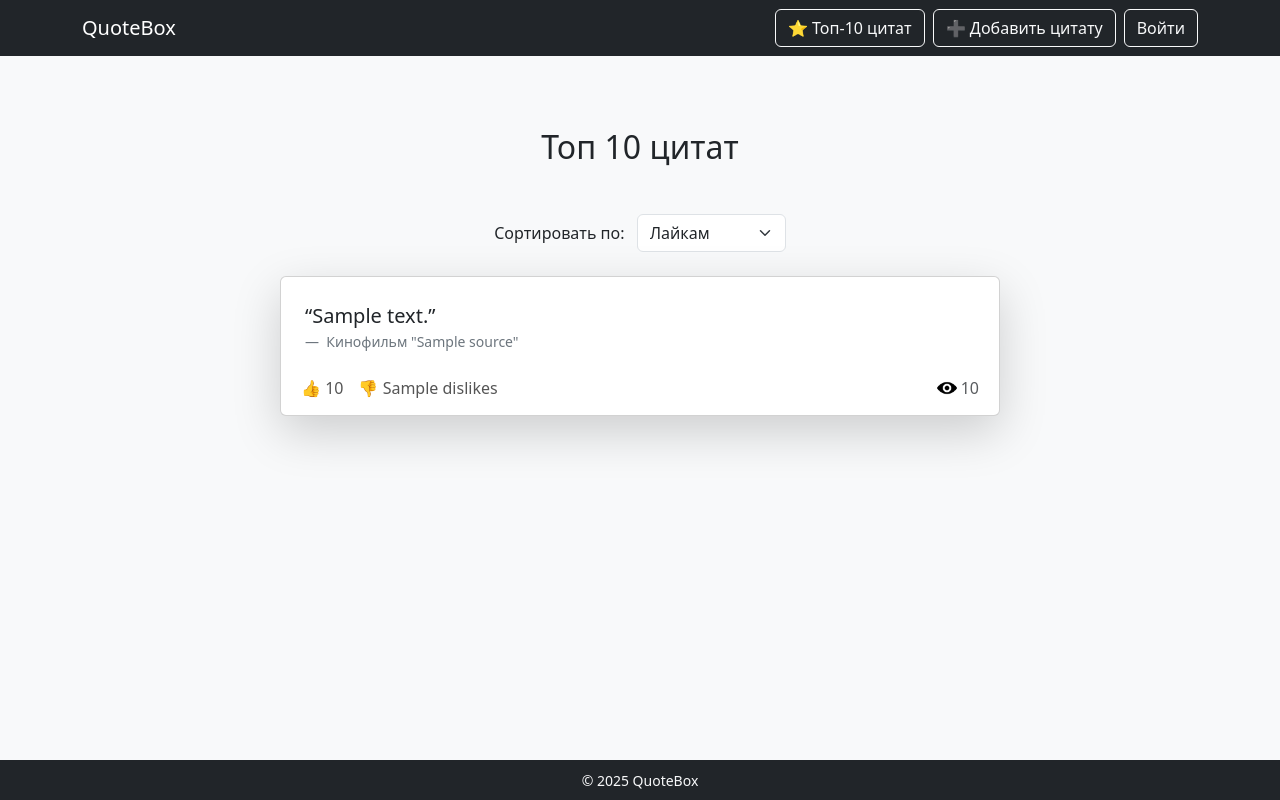
After one commit to YaroslavSoloninin/quotebox, a Django app: template templates/quotes/top_quotes.html in a window 1280 px wide. The commit adds this page. Run offline with Django 3.2, Linux system fonts and the light colour scheme; the template is opened without the code that fills it: most values are stand-ins (such as "Sample title", 1, 10 or a date in 2020).

Commit message:
Feat: add sortable top 10 quotes

```diff
--- a/quotes/forms.py
+++ b/quotes/forms.py
@@ -4,7 +4,7 @@ from .models import Quote, Source
 
 class QuoteForm(forms.ModelForm):
     book = forms.ModelChoiceField(
-        queryset=Source.objects.filter(type='book'),
+        queryset=Source.objects.filter(type='book').order_by('name'),
         empty_label="Выберите книгу",
         required=False,
         widget=forms.Select(attrs={"class": "form-control"}),
@@ -12,7 +12,7 @@ class QuoteForm(forms.ModelForm):
     )
 
     movie = forms.ModelChoiceField(
-        queryset=Source.objects.filter(type='movie'),
+        queryset=Source.objects.filter(type='movie').order_by('name'),
         empty_label="Выберите фильм",
         required=False,
         widget=forms.Select(attrs={"class": "form-control"}),
--- a/quotes/urls.py
+++ b/quotes/urls.py
@@ -1,9 +1,12 @@
 from django.urls import path
-from .views import HomeView, QuoteCreateView, SourceCreateView, AjaxVoteView
+from .views import HomeView, QuoteCreateView, SourceCreateView, AjaxVoteView, top_quotes
 
 urlpatterns = [
     path('', HomeView.as_view(), name='home'),
     path('add_qoute/', QuoteCreateView.as_view(), name='add_quote'),
     path('source_add', SourceCreateView.as_view(), name='source_add'),
     path('quote/<int:pk>/<str:vote_type>/ajax/', AjaxVoteView.as_view(), name='ajax_vote'),
+
+    path('top/', top_quotes, name='top_quotes'),
+
 ]
--- a/templates/base.html
+++ b/templates/base.html
@@ -11,7 +11,13 @@
         <div class="container">
             <a class="navbar-brand" href="{% url 'home' %}">QuoteBox</a>
             <div class="d-flex ms-auto">
-                <a href="{% url 'add_quote' %}" class="btn btn-outline-light me-2">➕ Добавить цитату</a>
+                <a href="{% url 'top_quotes' %}" class="btn btn-outline-light me-2">
+                    ⭐ Топ-10 цитат
+                </a>
+
+                <a href="{% url 'add_quote' %}" class="btn btn-outline-light me-2">
+                    ➕ Добавить цитату
+                </a>
 
                 {% if user.is_authenticated %}
                     <div class="dropdown">
@@ -19,7 +25,7 @@
                             👤 {{ user.username }}
                         </button>
                         <ul class="dropdown-menu dropdown-menu-end">
-                            {#   <li><a class="dropdown-item" href="{% url 'profile' %}">Профиль</a></li> #}
+                            {# <li><a class="dropdown-item" href="{% url 'profile' %}">Профиль</a></li> #}
                             <li><hr class="dropdown-divider"></li>
                             <li>
                                 <form method="post" action="{% url 'logout' %}" style="margin: 0;">
--- /dev/null
+++ b/templates/quotes/top_quotes.html
@@ -0,0 +1,54 @@
+{% extends "base.html" %}
+{% load static %}
+
+{% block title %}Топ цитат - QuoteBox{% endblock %}
+
+{% block content %}
+    <div class="container mt-5">
+        <h2 class="text-center mb-5">Топ 10 цитат</h2>
+
+        <form method="get" class="text-center mb-4">
+            <label for="sort_by" class="me-2">Сортировать по:</label>
+            <select name="sort_by" id="sort_by" class="form-select d-inline-block w-auto" onchange="this.form.submit()">
+                <option value="likes" {% if sort_by == "likes" %}selected{% endif %}>Лайкам</option>
+                <option value="dislikes" {% if sort_by == "dislikes" %}selected{% endif %}>Дизлайкам</option>
+                <option value="views" {% if sort_by == "views" %}selected{% endif %}>Просмотрам</option>
+            </select>
+        </form>
+        {% if quotes %}
+            <div class="row g-4 justify-content-center">
+                {% for quote in quotes %}
+                    <div class="col-12 col-md-10 col-lg-8">
+                        <div class="card shadow-lg p-4 position-relative" style="min-height: 140px;">
+                            <blockquote class="blockquote mb-3">
+                                <p class="fs-5">“{{ quote.text }}”</p>
+                            </blockquote>
+
+                            <footer class="blockquote-footer mb-3">
+                                {% if quote.source.type == 'book' %}
+                                    Книга "{{ quote.source.name }}"
+                                {% else %}
+                                    Кинофильм "{{ quote.source.name }}"
+                                {% endif %}
+                            </footer>
+
+                            <div style="position: absolute; bottom: 15px; right: 20px;"
+                                 class="d-flex align-items-center text-muted">
+                                <img src="{% static 'img/eye.png' %}" alt="просмотры" width="20" height="20"
+                                     class="me-1">
+                                <span>{{ quote.views }}</span>
+                            </div>
+
+                            <div style="position: absolute; bottom: 15px; left: 20px; display: flex; gap: 15px; color: #555; font-weight: 500;">
+                                <span>👍 {{ quote.likes }}</span>
+                                <span>👎 {{ quote.dislikes }}</span>
+                            </div>
+                        </div>
+                    </div>
+                {% endfor %}
+            </div>
+        {% else %}
+            <p class="text-muted text-center">Цитат пока нет.</p>
+        {% endif %}
+    </div>
+{% endblock %}
```
Also changed, not shown: quotes/views.py (+18 -2 lines), quotes/migrations/0002_alter_quote_weight_alter_vote_value.py (added). Lines whose indentation alone changed are shown as unchanged.
